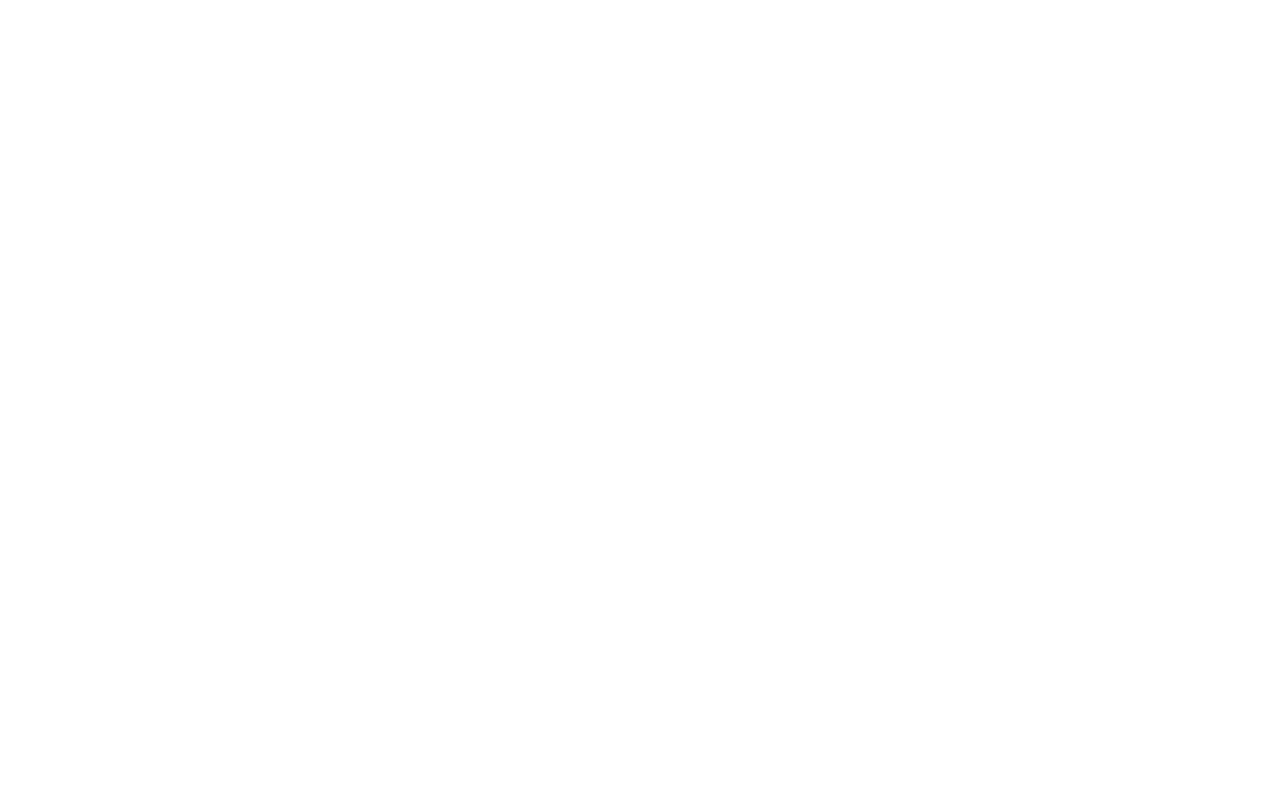
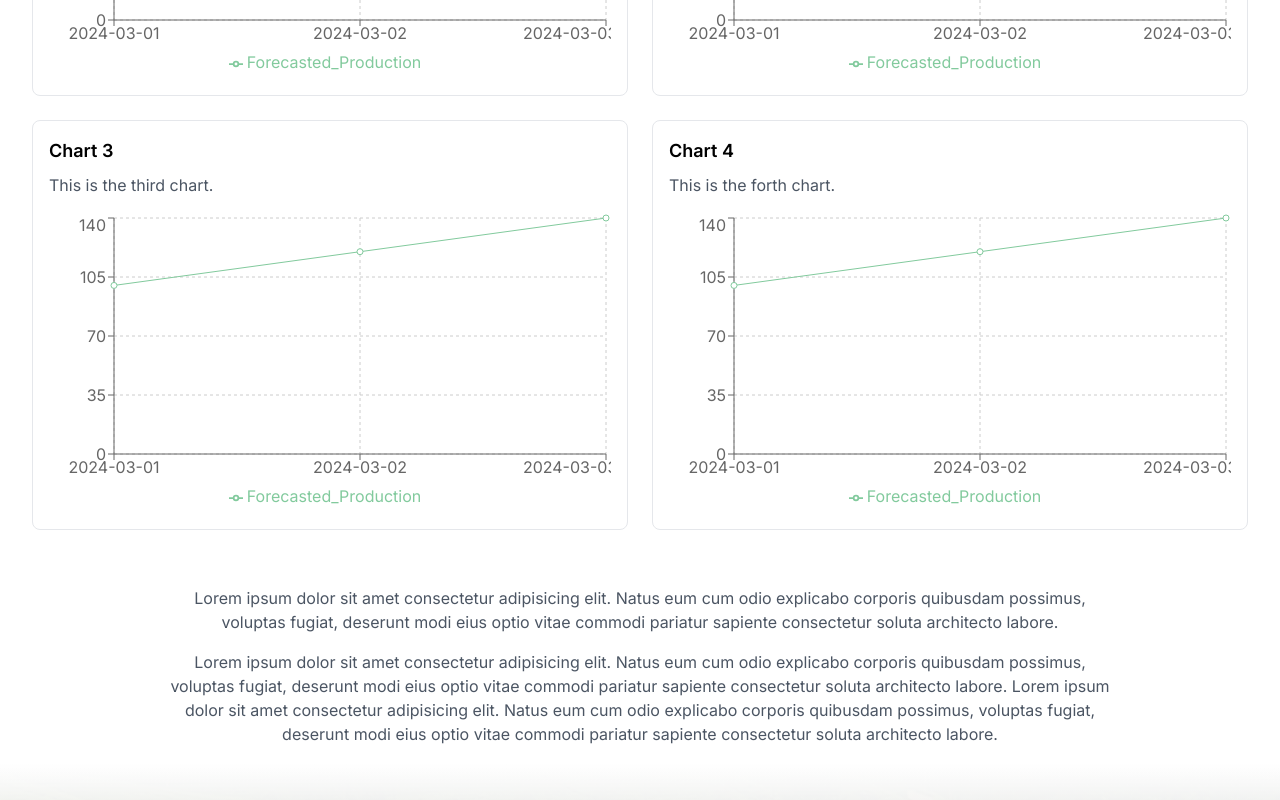
Before and after one commit to hasithapeiris/tea-plantation-portal, a React (Vite) app in the folder frontend/: page /portal/forex/fee-forecast in a window 1280 px wide. Shown: the part 1280-2080 px from the top of the page. Before the commit the page ends 1190 px from the top, so only its background shows below. Built offline with nearby package versions, Linux system fonts and the light colour scheme; no server answers.

Commit message:
feat: create mini chart and chart grid component

```diff
--- /dev/null
+++ b/frontend/src/components/ChartGrid.tsx
@@ -0,0 +1,19 @@
+import { FC } from "react";
+import MiniChart from "./MiniChart";
+import { Chart } from "../types";
+
+const ChartGrid: FC<Chart> = ({ charts }) => {
+  return (
+    <div className="grid grid-cols-1 md:grid-cols-2 gap-6">
+      {charts.map((chart, index) => (
+        <div key={index} className="bg-white border rounded-lg p-4">
+          <h2 className="text-lg font-semibold mb-2">{chart.title}</h2>
+          <p className="text-gray-600 mb-4">{chart.description}</p>
+          <MiniChart data={chart.data} label={chart.label} />
+        </div>
+      ))}
+    </div>
+  );
+};
+
+export default ChartGrid;
--- /dev/null
+++ b/frontend/src/components/MiniChart.tsx
@@ -0,0 +1,31 @@
+import { FC } from "react";
+import {
+  LineChart,
+  Line,
+  XAxis,
+  YAxis,
+  CartesianGrid,
+  Tooltip,
+  Legend,
+  ResponsiveContainer,
+} from "recharts";
+import { MiniChartProps } from "../types";
+
+const MiniChart: FC<MiniChartProps> = ({ data, label }) => {
+  return (
+    <div>
+      <ResponsiveContainer width="100%" height={300}>
+        <LineChart data={data}>
+          <CartesianGrid strokeDasharray="3 3" />
+          <XAxis dataKey="Date" />
+          <YAxis />
+          <Tooltip />
+          <Legend />
+          <Line type="monotone" dataKey={label} stroke="#82ca9d" />
+        </LineChart>
+      </ResponsiveContainer>
+    </div>
+  );
+};
+
+export default MiniChart;
--- a/frontend/src/components/index.tsx
+++ b/frontend/src/components/index.tsx
@@ -3,5 +3,15 @@
 import Footer from "./Footer";
 import SubHeader from "./SubHeader";
 import ForecastChart from "./ForecastChart";
+import MiniChart from "./MiniChart";
+import ChartGrid from "./ChartGrid";
 
-export { MainCarousel, Navbar, Footer, SubHeader, ForecastChart };
+export {
+  MainCarousel,
+  Navbar,
+  Footer,
+  SubHeader,
+  ForecastChart,
+  MiniChart,
+  ChartGrid,
+};
--- /dev/null
+++ b/frontend/src/demoData.ts
@@ -0,0 +1,42 @@
+export const charts = [
+  {
+    title: "Chart 1",
+    description: "This is the first chart.",
+    label: "Forecasted_Production",
+    data: [
+      { Date: "2024-03-01", Forecasted_Production: 100 },
+      { Date: "2024-03-02", Forecasted_Production: 120 },
+      { Date: "2024-03-03", Forecasted_Production: 140 },
+    ],
+  },
+  {
+    title: "Chart 2",
+    description: "This is the second chart.",
+    label: "Forecasted_Production",
+    data: [
+      { Date: "2024-03-01", Forecasted_Production: 100 },
+      { Date: "2024-03-02", Forecasted_Production: 120 },
+      { Date: "2024-03-03", Forecasted_Production: 140 },
+    ],
+  },
+  {
+    title: "Chart 3",
+    description: "This is the third chart.",
+    label: "Forecasted_Production",
+    data: [
+      { Date: "2024-03-01", Forecasted_Production: 100 },
+      { Date: "2024-03-02", Forecasted_Production: 120 },
+      { Date: "2024-03-03", Forecasted_Production: 140 },
+    ],
+  },
+  {
+    title: "Chart 4",
+    description: "This is the forth chart.",
+    label: "Forecasted_Production",
+    data: [
+      { Date: "2024-03-01", Forecasted_Production: 100 },
+      { Date: "2024-03-02", Forecasted_Production: 120 },
+      { Date: "2024-03-03", Forecasted_Production: 140 },
+    ],
+  },
+];
--- a/frontend/src/pages/ForexForecast.tsx
+++ b/frontend/src/pages/ForexForecast.tsx
@@ -1,5 +1,6 @@
 import { Tea_Export } from "../assets";
-import { Footer, ForecastChart, SubHeader } from "../components";
+import { ChartGrid, Footer, ForecastChart, SubHeader } from "../components";
+import { charts } from "../demoData";
 
 const ForexForecast = () => {
   const title = "Forecasted Foreign Exchange Earnings";
@@ -11,8 +12,27 @@
       <SubHeader image={Tea_Export} title={title} description={description} />
       <div className="wrapper mt-14">
         <ForecastChart />
+        <div className="mt-8">
+          <ChartGrid charts={charts} />
+        </div>
+        <div className="wrapper-header mt-14 text-center text-gray-600 space-y-4">
+          <p>
+            Lorem ipsum dolor sit amet consectetur adipisicing elit. Natus eum
+            cum odio explicabo corporis quibusdam possimus, voluptas fugiat,
+            deserunt modi eius optio vitae commodi pariatur sapiente consectetur
+            soluta architecto labore.
+          </p>
+          <p>
+            Lorem ipsum dolor sit amet consectetur adipisicing elit. Natus eum
+            cum odio explicabo corporis quibusdam possimus, voluptas fugiat,
+            deserunt modi eius optio vitae commodi pariatur sapiente consectetur
+            soluta architecto labore. Lorem ipsum dolor sit amet consectetur
+            adipisicing elit. Natus eum cum odio explicabo corporis quibusdam
+            possimus, voluptas fugiat, deserunt modi eius optio vitae commodi
+            pariatur sapiente consectetur soluta architecto labore.
+          </p>
+        </div>
       </div>
-
       <Footer />
     </>
   );
--- a/frontend/src/types.tsx
+++ b/frontend/src/types.tsx
@@ -7,3 +7,23 @@
   feeUsd: number;
   feeLkr: number;
 }
+
+interface ChartData {
+  [key: string]: number | string;
+}
+
+interface ChartInfo {
+  title: string;
+  description: string;
+  label: string;
+  data: ChartData[];
+}
+
+export interface Chart {
+  charts: ChartInfo[];
+}
+
+export interface MiniChartProps {
+  data: ChartData[];
+  label: string;
+}
```
